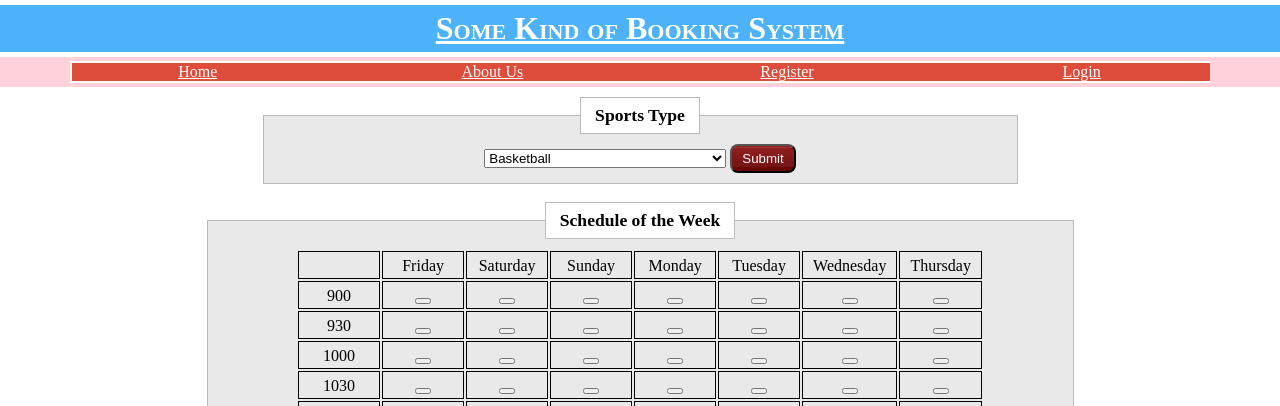
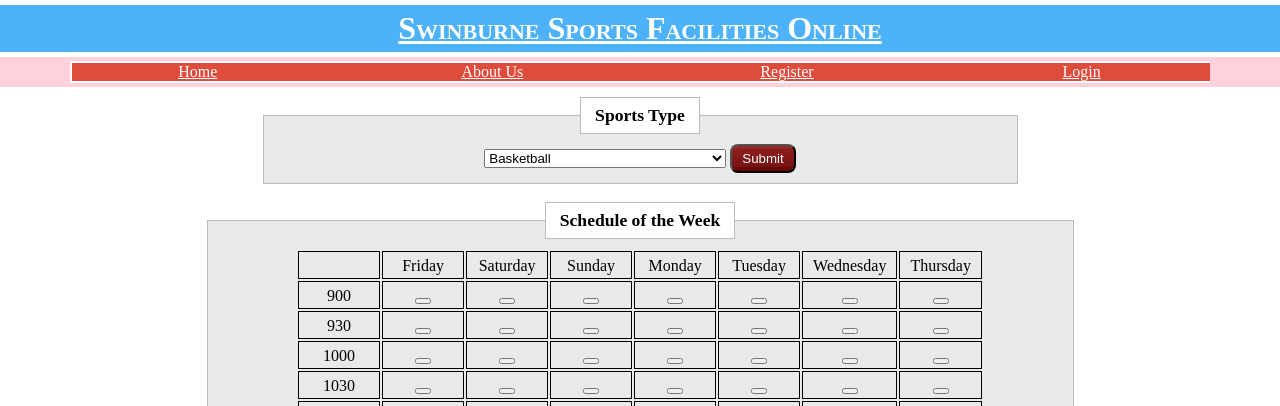
Before and after one commit to FeliciousX/web-programming-MPH, a PHP site: page / in a window 1280 px wide. Shown: the top 406 px of the page. Run offline with PHP 8.4, Linux system fonts and the light colour scheme.

Commit message:
Minor changes

```diff
--- a/inc/header.php
+++ b/inc/header.php
@@ -4,7 +4,7 @@
 <div class="container heading">
 	<div class="row">
 		<div class="twelvecol">
-			<h1 class="centerText"><a href="index.php">Some Kind of Booking System</a></h1>
+			<h1 class="centerText"><a href="index.php">Swinburne Sports Facilities Online</a></h1>
 		</div>
 	</div>
 </div>
--- a/index.php
+++ b/index.php
@@ -6,6 +6,7 @@
 <!DOCTYPE html>
 <html lang="en">
 <head>
+	<title>SSFO | Home</title>
 	<!-- 1140px Grid styles for IE -->
 	<!--[if lte IE 9]><link rel="stylesheet" href="css/ie.css" type="text/css" media="screen" /><![endif]-->
 
```
